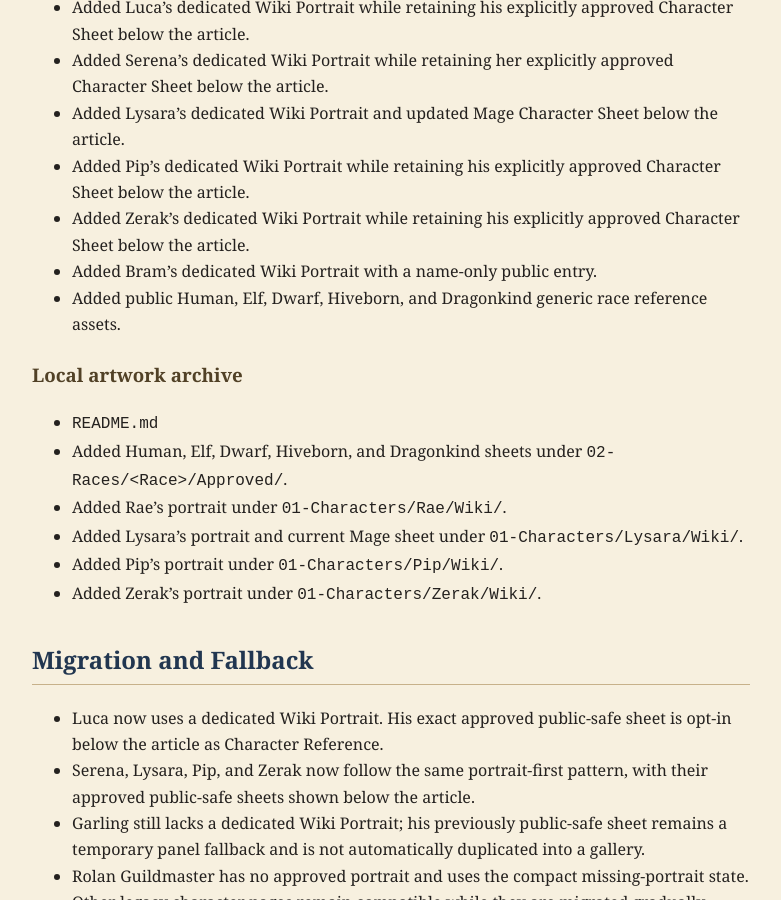
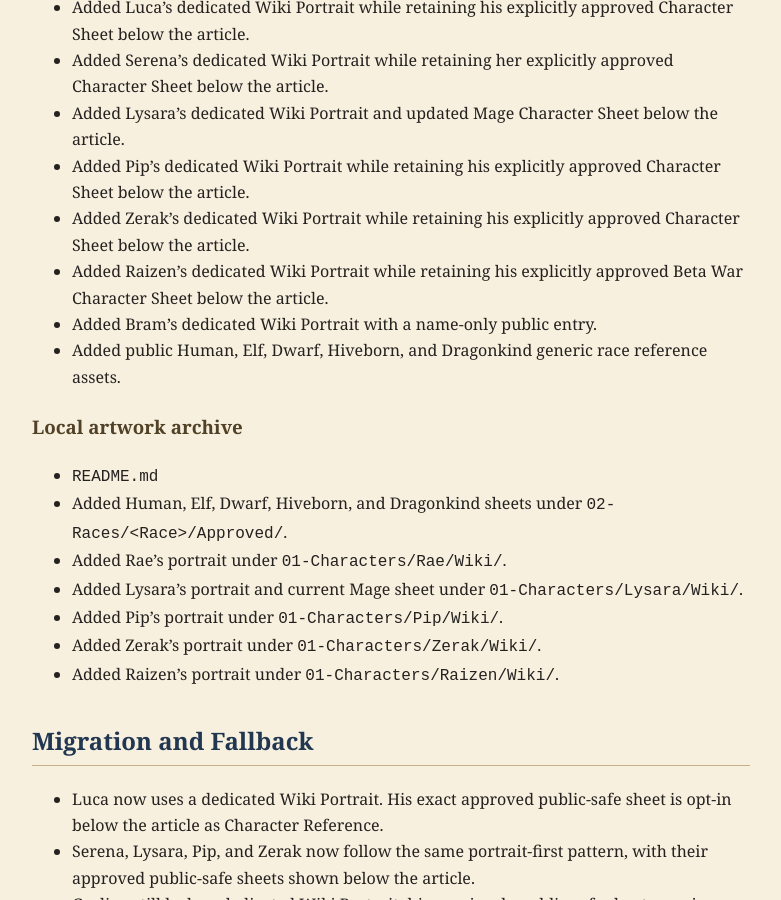
Before and after one commit to Iron-Bloom-Studio/sovereign-of-aethra-wiki, a Jekyll site: the page built from docs/generated/CHARACTER_ART_ASSET_STRUCTURE_REPORT.md, in a window 1280 px wide and 900 px high, scrolled down 1307 px. Shown: the whole window, without its empty margins (210-991 px from the left). Built offline with Jekyll 4.4.1, drawn with Linux system fonts in a browser that asks for light colours; our own code applies the rules of GitHub Pages for plain Markdown files.

Commit message:
wiki: add Raizen portrait

```diff
--- a/docs/generated/CHARACTER_ART_ASSET_STRUCTURE_REPORT.md
+++ b/docs/generated/CHARACTER_ART_ASSET_STRUCTURE_REPORT.md
@@ -42,6 +42,7 @@ The public character panel prefers `portrait`, retains legacy `image` compatibil
 - Added Lysara's dedicated Wiki Portrait and updated Mage Character Sheet below the article.
 - Added Pip's dedicated Wiki Portrait while retaining his explicitly approved Character Sheet below the article.
 - Added Zerak's dedicated Wiki Portrait while retaining his explicitly approved Character Sheet below the article.
+- Added Raizen's dedicated Wiki Portrait while retaining his explicitly approved Beta War Character Sheet below the article.
 - Added Bram's dedicated Wiki Portrait with a name-only public entry.
 - Added public Human, Elf, Dwarf, Hiveborn, and Dragonkind generic race reference assets.
 
@@ -53,6 +54,7 @@ The public character panel prefers `portrait`, retains legacy `image` compatibil
 - Added Lysara's portrait and current Mage sheet under `01-Characters/Lysara/Wiki/`.
 - Added Pip's portrait under `01-Characters/Pip/Wiki/`.
 - Added Zerak's portrait under `01-Characters/Zerak/Wiki/`.
+- Added Raizen's portrait under `01-Characters/Raizen/Wiki/`.
 
 ## Migration and Fallback
 
--- a/public-manifest.yml
+++ b/public-manifest.yml
@@ -31,6 +31,7 @@ assets:
   - SOA_PIP_WIKI_PORTRAIT_v01
   - GARLING_YOUNG_PROLOGUE_MASTER_v1.0
   - RAIZEN_BETA_MASTER_v01
+  - SOA_RAIZEN_WIKI_PORTRAIT_v01
   - ELDREN_YOUNG_PROLOGUE_MASTER_v1.0
   - ROLAN_YOUNG_PROLOGUE_MASTER_v1.0
   - AVEN_VILLAGE_v1
```
Also changed, not shown: wiki/characters/raizen.md (+11 -6 lines), 1 other file.
